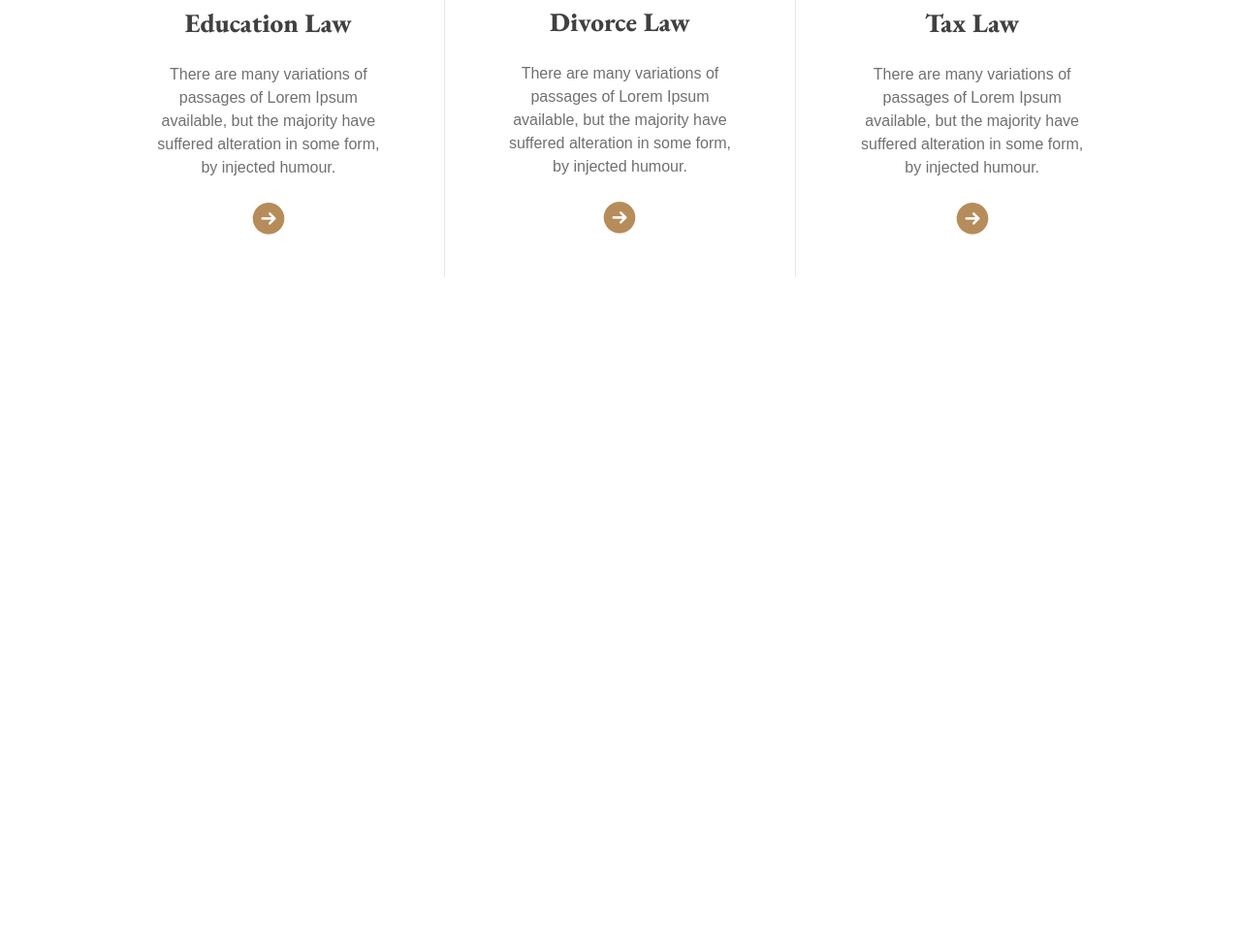
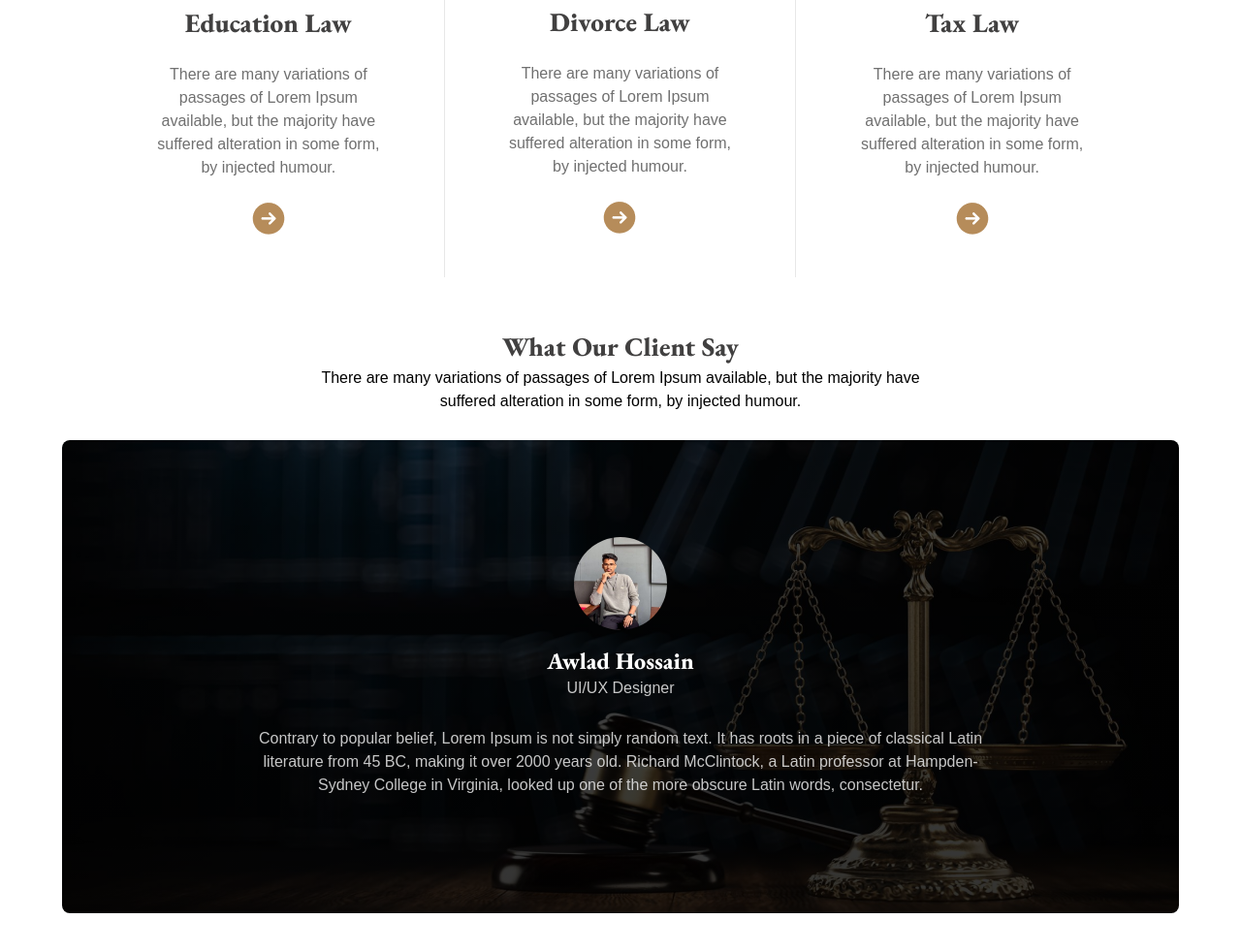
Before and after one commit to zahidulislammahim/practice1-legal-solution, a plain HTML site: page indext.html in a window 1280 px wide. Shown: the part 1471-2452 px from the top of the page at 97% size. Before the commit the page ends 1789 px from the top, so only its background shows below. Drawn offline with nearby package versions, Linux system fonts and the light colour scheme.

Commit message:
Review section added

```diff
--- a/indext.html
+++ b/indext.html
@@ -13,7 +13,7 @@
         <div>
           <img src="images/logo2.png" alt="" />
         </div>
-        <div class="flex space-x-8 text-[#707070]">
+        <div class="nave space-x-8 text-[#707070]">
           <a href="#">Home</a>
           <a href="#">Services</a>
           <a href="#">Cases</a>
@@ -33,7 +33,7 @@
             humour.
           </p>
           <input type="text" placeholder="Search Your Services" class="bg-white p-4 text-black rounded-lg w-lg mb-0"/>
-          <a href=""class="btn bg-[#B68C5A] p-4 px-8 pt-3 text-white rounded-lg font-semibold text-xl ml-3">Search</a>
+          <a href=""class="btn bg-[#B68C5A] p-4 px-8  pt pb-5 text-white rounded-lg font-semibold text-xl ml-3">Search</a>
         </div>
       </div>
     </header>
@@ -123,6 +123,25 @@
 
 
         </section>
+
+        <section class="review-section max-w-6xl mx-auto mt-5">
+          <div class=" text-center ">
+            <div class="w-2xl mx-auto text-center ">
+              <h3>
+                What Our Client Say
+              </h3>
+              <p>There are many variations of passages of Lorem Ipsum available, but the majority have suffered alteration in some form, by injected humour.</p>
+            </div>
+            <div>
+              <div class="review-card items-center text-center place-items-center p-10 pt-25 pb-30 size-full mt-7 mb-15">
+                <img src="images/mahim.jpg" alt="" class="rounded-full w-24 h-24 mb-4">
+                <h4 class="text-2xl">Awlad Hossain</h4>
+                <p class="text-[#e7e7e7dc]">UI/UX Designer</p>
+                <p class="text-[#e7e7e7dc] mt-7 w-3xl">Contrary to popular belief, Lorem Ipsum is not simply random text. It has roots in a piece of classical Latin literature from 45 BC, making it over 2000 years old. Richard McClintock, a Latin professor at Hampden-Sydney College in Virginia, looked up one of the more obscure Latin words, consectetur.</p>
+              </div>
+            </div>
+          </div>
+        </section>
     </main>
     <footer>
 
--- a/style.css
+++ b/style.css
@@ -9,7 +9,7 @@ h1,h2,h3,h4,h5,h6 {
 h2, h3{
     color: #414040;
 }
-main p, footer{
+.practice-areas p, footer p{
     color: #707070;
 }
 body{
@@ -30,8 +30,14 @@ h3 {
     background-color: #F3F3F3;
     background: linear-gradient(184deg,rgba(243, 243, 243, 1) 0%, rgba(0, 0, 0, 0) 100%);
 }
-
-
+.nave a:hover{
+    color: black
+}
+.review-card{
+    background-image: linear-gradient(to bottom, rgba(0, 0, 0, 0.7), rgba(0, 0, 0, 0.8)), url(images/banner.png);
+ color: white;
+ border-radius: 8px;
+}
 
 
 
```
Also changed, not shown: images/mahim.jpg (added).
